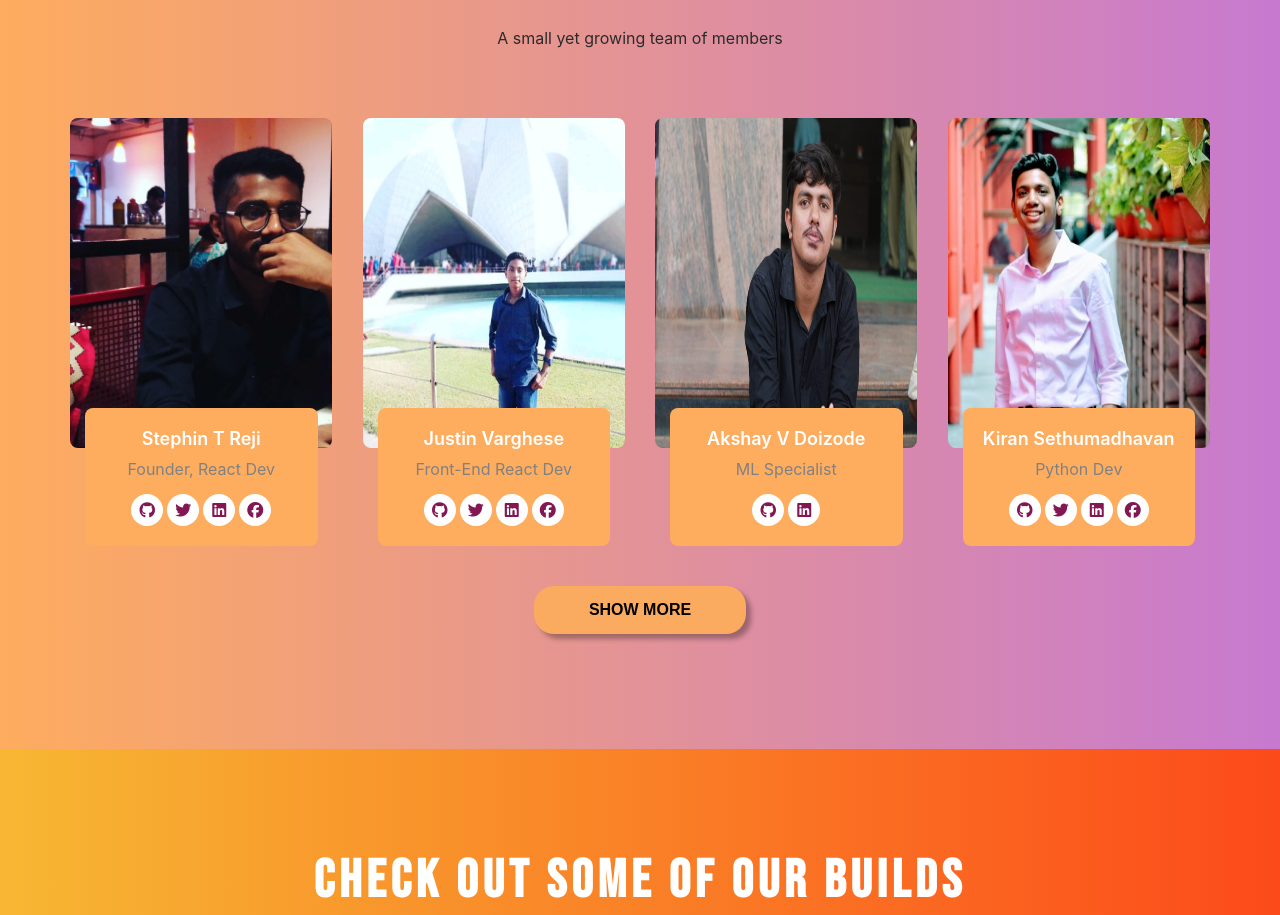
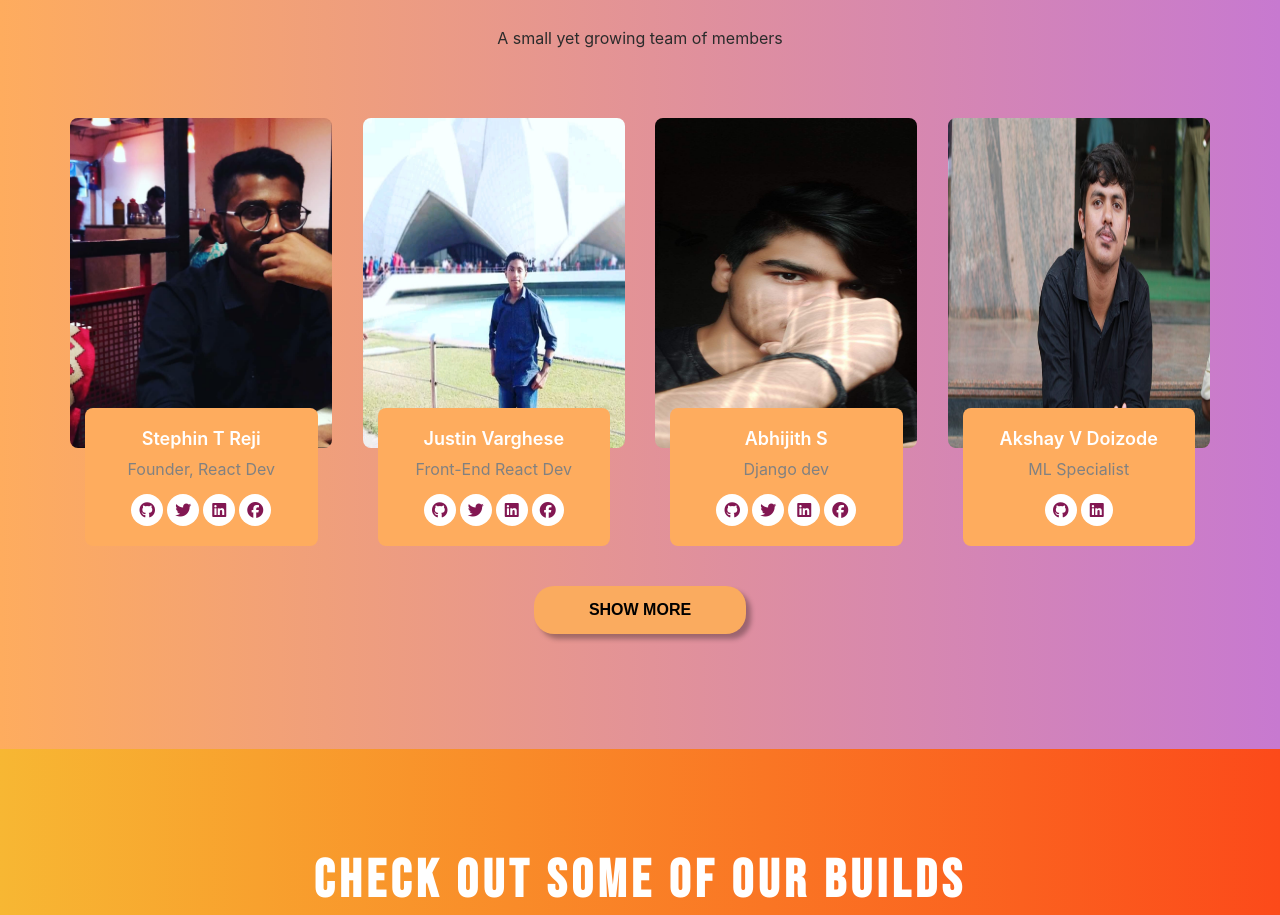
Before and after one commit to For-Community/forCommunity-official-website, a React (Create React App) app: page / in a window 1280 px wide. Shown: the part 1404-2319 px from the top of the page. Built offline with nearby package versions, Linux system fonts and the light colour scheme.

Commit message:
Added members

```diff
--- a/src/data/TeamSectionData.js
+++ b/src/data/TeamSectionData.js
@@ -1,8 +1,10 @@
 import team1 from "../assets/team1.jpg";
 import team2 from "../assets/team2.jpeg";
+import team3 from "../assets/team3.jpg";
 import team4 from "../assets/team4.jpeg";
 import team5 from "../assets/team5.jpeg";
 import team6 from "../assets/team6.jpeg";
+import team7 from "../assets/team7.jpeg";
 
 const TeamSectionData = [
   {
@@ -29,18 +31,18 @@ const TeamSectionData = [
       facebook: "https://facebook.com/justin.varghese42",
     },
   },
-  // {
-  //   id: "3",
-  //   name: "Abhijith S",
-  //   designation: "Django dev",
-  //   img: team3,
-  //   sociallinks: {
-  //     github: "https://github.com/masspher",
-  //     twitter: "https://twitter.com/abhijiths_2003?s=20",
-  //     linkedin: "https://www.linkedin.com/in/abhijith-s-bb8a24201",
-  //     facebook: "https://www.facebook.com/profile.php?id=100049296183097",
-  //   },
-  // },
+  {
+    id: "3",
+    name: "Abhijith S",
+    designation: "Django dev",
+    img: team3,
+    sociallinks: {
+      github: "https://github.com/masspher",
+      twitter: "https://twitter.com/abhijiths_2003?s=20",
+      linkedin: "https://www.linkedin.com/in/abhijith-s-bb8a24201",
+      facebook: "https://www.facebook.com/profile.php?id=100049296183097",
+    },
+  },
   {
     id: "4",
     name: "Akshay V Doizode",
@@ -77,18 +79,18 @@ const TeamSectionData = [
       facebook: "https://www.facebook.com/G.vishakh/",
     },
   },
-  // {
-  //   id: "7",
-  //   name: "Vansh Sehgal",
-  //   designation: "MERN Stack",
-  //   img: team1,
-  //   sociallinks: {
-  //     github: "https://github.com/vanshsehgal2001/",
-  //     twitter: "https://twitter.com/Vansh_Sehgal_18",
-  //     linkedin: "https://www.linkedin.com/in/vansh-sehgal-1519391a8/",
-  //     facebook: "https://www.facebook.com/vansh.sehgal.790",
-  //   },
-  // },
+  {
+    id: "7",
+    name: "Vansh Sehgal",
+    designation: "MERN Stack",
+    img: team7,
+    sociallinks: {
+      github: "https://github.com/vanshsehgal2001/",
+      twitter: "https://twitter.com/Vansh_Sehgal_18",
+      linkedin: "https://www.linkedin.com/in/vansh-sehgal-1519391a8/",
+      facebook: "https://www.facebook.com/vansh.sehgal.790",
+    },
+  },
 ];
 
 export default TeamSectionData;
```
Also changed, not shown: src/assets/team3.jpg, src/assets/team7.jpeg (added).
